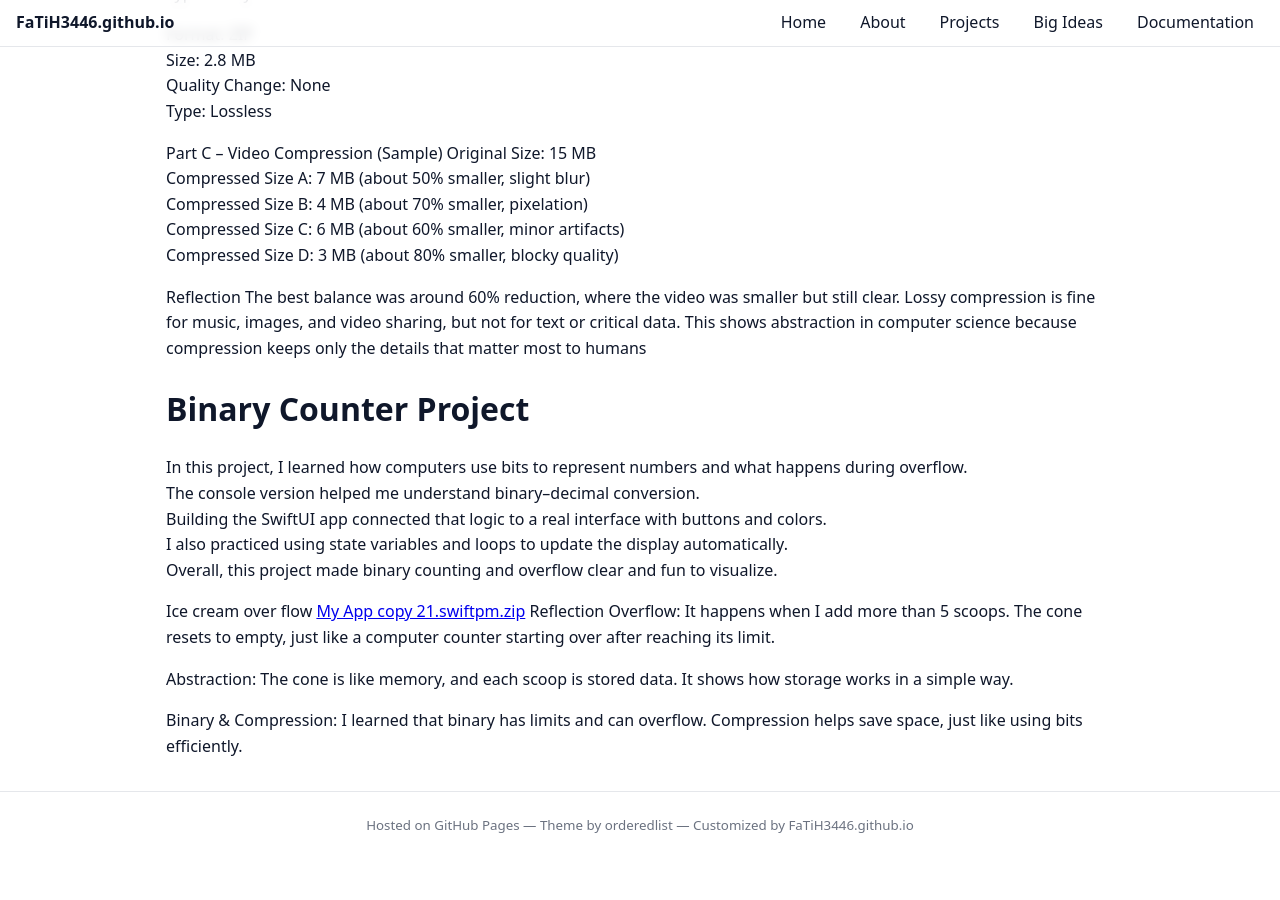
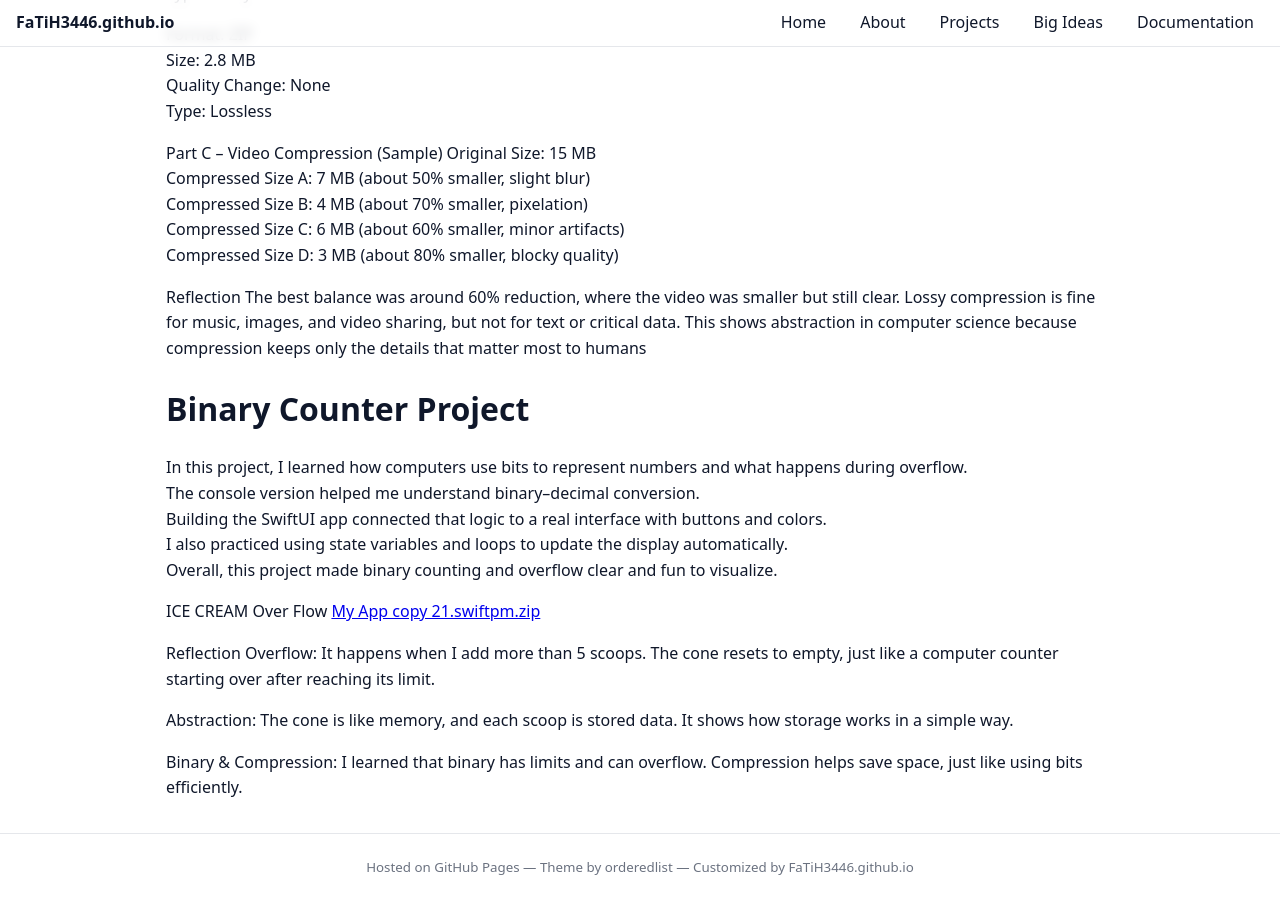
Before and after one commit to FaTiH3446/FaTiH3446.github.io, a Jekyll site: the page built from project.md, in a window 1280 px wide and 900 px high, scrolled down 9827 px. Built offline with Jekyll 4.4.1, drawn with Linux system fonts in a browser that asks for light colours; before the commit the page ends 10685 px from its top, so only the background shows below that.

```diff
--- a/project.md
+++ b/project.md
@@ -454,8 +454,12 @@ Overall, this project made binary counting and overflow clear and fun to visuali
 
 
 
-Ice cream  over flow
+ICE CREAM Over Flow
 [My App copy 21.swiftpm.zip](https://github.com/user-attachments/files/23064188/My.App.copy.21.swiftpm.zip)
+
+
+
+
 Reflection
 Overflow:
 It happens when I add more than 5 scoops. The cone resets to empty, just like a computer counter starting over after reaching its limit.
```
